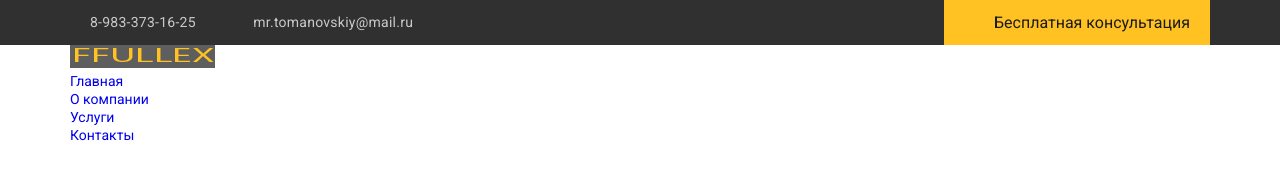
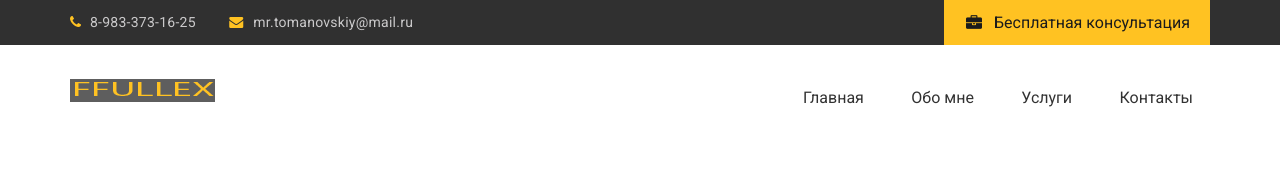
Before and after one commit to Ffullex/SiteCreateHTML-CSS, a plain HTML site: page index.html in a window 1280 px wide. Drawn offline with Linux system fonts and the light colour scheme.

Commit message:
added icons

```diff
--- /dev/null
+++ b/css/fonts.css
@@ -0,0 +1,60 @@
+@font-face {
+  font-family: 'icomoon';
+  src:  url('../fonts/icomoon.eot?fq8pap');
+  src:  url('../fonts/icomoon.eot?fq8pap#iefix') format('embedded-opentype'),
+    url('../fonts/icomoon.ttf?fq8pap') format('truetype'),
+    url('../fonts/icomoon.woff?fq8pap') format('woff'),
+    url('../fonts/icomoon.svg?fq8pap#icomoon') format('svg');
+  font-weight: normal;
+  font-style: normal;
+  font-display: block;
+}
+
+[class^="icon-"], [class*=" icon-"] {
+  /* use !important to prevent issues with browser extensions that change fonts */
+  font-family: 'icomoon', serif !important;
+  speak: never;
+  font-style: normal;
+  font-weight: normal;
+  font-variant: normal;
+  text-transform: none;
+  line-height: 1;
+
+  /* Better Font Rendering =========== */
+  -webkit-font-smoothing: antialiased;
+  -moz-osx-font-smoothing: grayscale;
+}
+
+.icon-check:before {
+  content: "\f00c";
+}
+.icon-map-marker:before {
+  content: "\f041";
+}
+.icon-phone:before {
+  content: "\f095";
+}
+.icon-briefcase:before {
+  content: "\f0b1";
+}
+.icon-bars:before {
+  content: "\f0c9";
+}
+.icon-navicon:before {
+  content: "\f0c9";
+}
+.icon-reorder:before {
+  content: "\f0c9";
+}
+.icon-envelope:before {
+  content: "\f0e0";
+}
+.icon-angle-left:before {
+  content: "\f104";
+}
+.icon-angle-right:before {
+  content: "\f105";
+}
+.icon-quote-right:before {
+  content: "\f10e";
+}
--- a/css/style.css
+++ b/css/style.css
@@ -18,7 +18,6 @@ li{
 }
 body{
     font-family: 'PT Serif', serif;
-    font-family: 'Roboto', sans-serif;
     font-weight: 400;
     font-size: 14px;
     line-height: 18px;
@@ -37,8 +36,16 @@ header{
     background-color: #ffc222;
     padding: 5px 20px 4px 50px;
     font-size: 16px;
+    position: relative;
 }
-.header__btn:after{
+.header__btn:before{
+    content: "\f0b1";
+    font-family: 'icomoon', serif;
+    position: absolute;
+    left: 22px;
+    color: #1b1b1b;
+}
+.header__contacts:after{
     content: "";
     clear: both;
     display:block;
@@ -48,12 +55,50 @@ header{
     color: #cbcacb;
     letter-spacing: 0.25px;
     line-height: 45px;
-
+    position: relative;
 }
 .header__phone{
     padding-left: 20px;
     padding-right: 30px;
 }
+.header__phone:before{
+    content: "\f095";
+    font-family: 'icomoon', serif;
+    position: absolute;
+    left: 0;
+    color: #ffc222;
+}
 .header__email{
     padding-left: 24px;
 }
+.header__email:before{
+    content: "\f0e0";
+    font-family: 'icomoon', serif;
+    position: absolute;
+    left: 0;
+    color: #ffc222;
+}
+.header__content{
+    padding: 34px 0 23px;
+}
+.header__content-inner{
+    display: flex;
+    justify-content: space-between;
+}
+.menu li{
+    display: inline-block;
+}
+.menu a{
+    color: #323232;
+    font-size: 16px;
+    line-height: 36px;
+    border: 1px solid transparent;
+    padding: 0 16px;
+    transition: all .3s;
+}
+.menu a:hover{
+    border-color: #ffc222;
+}
+.menu li + li{
+    padding-left: 10px;
+}
--- a/index.html
+++ b/index.html
@@ -6,32 +6,40 @@
         <link rel="preconnect" href="https://fonts.gstatic.com">
         <link href="https://fonts.googleapis.com/css2?family=PT+Serif:wght@400;700&family=Roboto:wght@400;500;700;900&display=swap" rel="stylesheet">
         <link rel="stylesheet" href="css/normalize.css">
+        <link rel="stylesheet" href="css/fonts.css">
         <link rel="stylesheet" href="css/style.css">
     </head>
+
 <body>
     <header class="header">
-    <div class = "header__top">
-        <div class = "container">
+        <div class="header__top">
+            <div class="container">
+                <div class="header__contacts">
                     <a class="header__phone" href="#">8-983-373-16-25</a>
                     <a class="header__email" href="#">mr.tomanovskiy@mail.ru</a>
                     <a class="header__btn" href="#">Бесплатная консультация</a>
                 </div>
             </div>
+        </div>
+
         <div class = "header__content">
             <div class="container">
+                <div class="header__content-inner">
                     <div class = "header_logo">
                         <a href="#"><img src="img/logo.png"></a>
                     </div>
+
                     <nav class = "menu">
                         <ul>
                             <li><a href="#">Главная</a></li>
-                    <li><a href="#">О компании</a></li>
+                            <li><a href="#">Обо мне</a></li>
                             <li><a href="#">Услуги</a></li>
                             <li><a href="#">Контакты</a></li>
                         </ul>
                     </nav>
                 </div>
             </div>
+        </div>
     </header>
 </body>
 </html>
```
Also changed, not shown: fonts/icomoon.ttf (added), fonts/icomoon.woff (added), 2 other files. Lines whose indentation alone changed are shown as unchanged.
